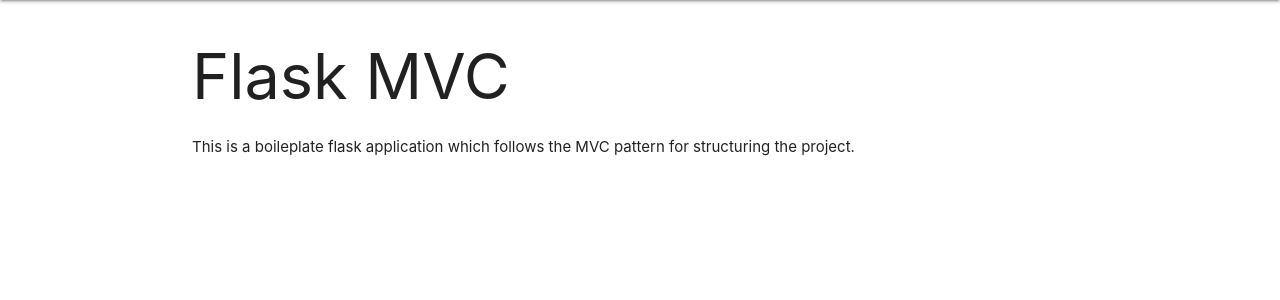
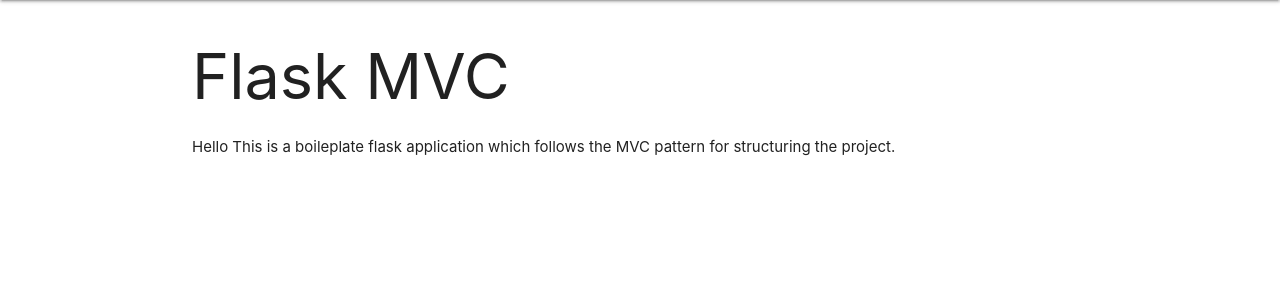
Before and after one commit to Od-yssey/odyssey, a Flask app: template App/templates/index.html in a window 1280 px wide. Shown: the part 64-364 px from the top of the page. Run offline with Flask 3, Linux system fonts and the light colour scheme; the template is opened without the code that fills it, so the values that code supplies are empty.

Commit message:
change to index

```diff
--- a/App/templates/index.html
+++ b/App/templates/index.html
@@ -1,6 +1,6 @@
 {% extends "layout.html" %}
 {% block title %}Flask MVC App{% endblock %}
-{% block page %}Flask MVC App{% endblock %}
+{% block page %}Home{% endblock %}
 
 {{ super() }}
 
@@ -9,5 +9,5 @@
     {% if is_authenticated %}
         <p> Welcome {{current_user.username}} </p>
     {% endif %}
-    <p>This is a boileplate flask application which follows the MVC pattern for structuring the project.</p>
+    <p>Hello This is a boileplate flask application which follows the MVC pattern for structuring the project.</p>
 {% endblock %}
```
